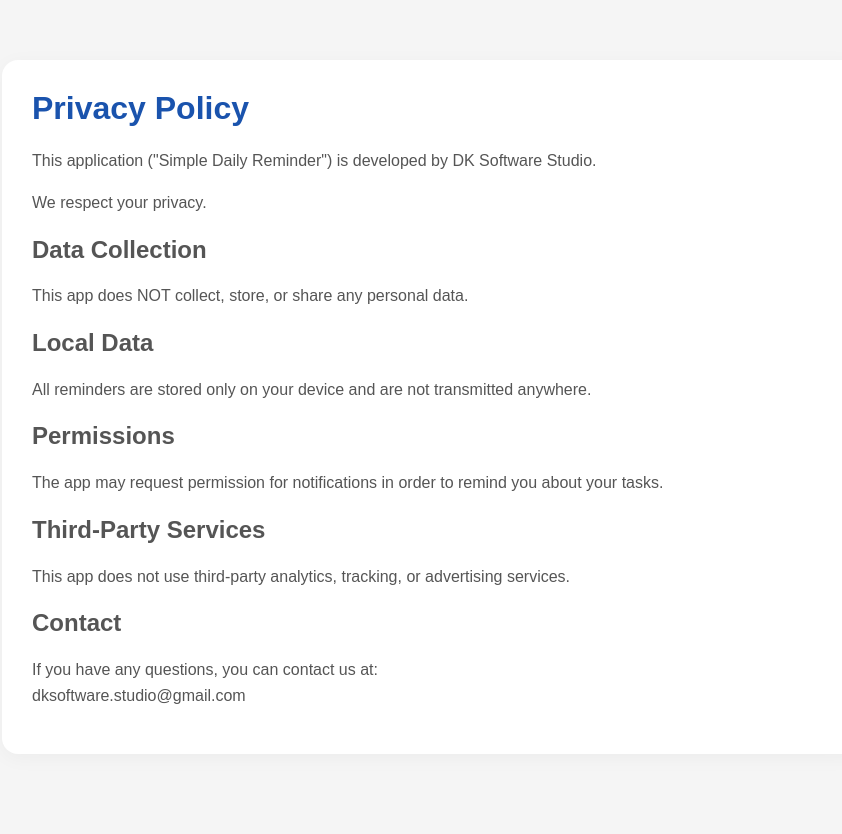
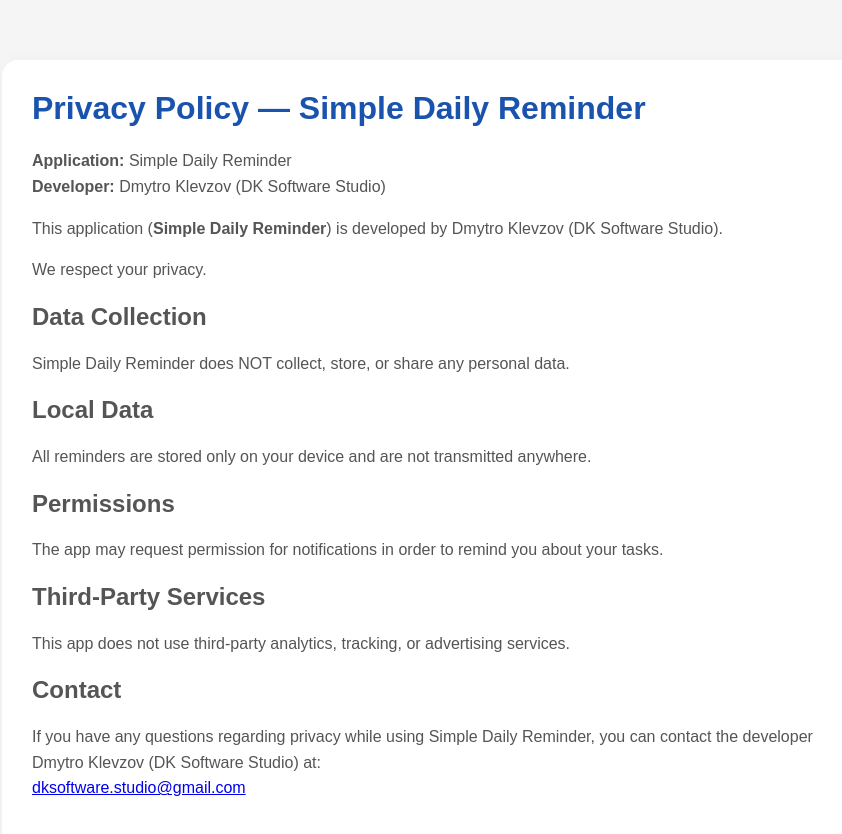
Before and after one commit to dksoftwarestudio/dksoftwarestudio.github.io, a plain HTML site: page privacy-reminder.html in a window 1280 px wide. Shown: the whole page, without its empty margins (208-1050 px from the left). Drawn offline with Linux system fonts and the light colour scheme.

Commit message:
Update privacy policy for Simple Daily Reminder

```diff
--- a/privacy-reminder.html
+++ b/privacy-reminder.html
@@ -3,17 +3,17 @@
 <head>
 <meta charset="UTF-8">
 <meta name="viewport" content="width=device-width, initial-scale=1.0">
-<title>Privacy Policy — DK Software Studio</title>
-<meta name="description" content="Privacy policy for the My Reminder app by DK Software Studio, including information about local data, permissions and third-party services.">
+<title>Privacy Policy — Simple Daily Reminder | Dmytro Klevzov (DK Software Studio)</title>
+<meta name="description" content="Privacy policy for the Simple Daily Reminder app developed by Dmytro Klevzov (DK Software Studio), including information about local data, permissions and third-party services.">
 <meta property="og:type" content="website">
-<meta property="og:title" content="Privacy Policy — My Reminder">
-<meta property="og:description" content="Privacy policy for the My Reminder app by DK Software Studio, including information about local data, permissions and third-party services.">
+<meta property="og:title" content="Privacy Policy — Simple Daily Reminder">
+<meta property="og:description" content="Privacy policy for the Simple Daily Reminder app developed by Dmytro Klevzov (DK Software Studio), including information about local data, permissions and third-party services.">
 <meta property="og:url" content="https://dksoftwarestudio.com/privacy-reminder.html">
 <meta property="og:image" content="https://dksoftwarestudio.com/og-image.png">
 <meta property="og:site_name" content="DK Software Studio">
 <meta name="twitter:card" content="summary_large_image">
-<meta name="twitter:title" content="Privacy Policy — My Reminder">
-<meta name="twitter:description" content="Privacy policy for the My Reminder app by DK Software Studio, including information about local data, permissions and third-party services.">
+<meta name="twitter:title" content="Privacy Policy — Simple Daily Reminder">
+<meta name="twitter:description" content="Privacy policy for the Simple Daily Reminder app developed by Dmytro Klevzov (DK Software Studio), including information about local data, permissions and third-party services.">
 <meta name="twitter:image" content="https://dksoftwarestudio.com/og-image.png">
 <link rel="canonical" href="https://dksoftwarestudio.com/privacy-reminder.html">
 <link rel="icon" type="image/png" href="dk-icon.png">
@@ -57,14 +57,17 @@ line-height:1.6;
 <div class="wrap">
 <div class="card">
 
-<h1>Privacy Policy</h1>
+<h1>Privacy Policy — Simple Daily Reminder</h1>
 
-<p>This application ("Simple Daily Reminder") is developed by DK Software Studio.</p>
+<p><strong>Application:</strong> Simple Daily Reminder<br>
+<strong>Developer:</strong> Dmytro Klevzov (DK Software Studio)</p>
+
+<p>This application (<strong>Simple Daily Reminder</strong>) is developed by Dmytro Klevzov (DK Software Studio).</p>
 
 <p>We respect your privacy.</p>
 
 <h2>Data Collection</h2>
-<p>This app does NOT collect, store, or share any personal data.</p>
+<p>Simple Daily Reminder does NOT collect, store, or share any personal data.</p>
 
 <h2>Local Data</h2>
 <p>All reminders are stored only on your device and are not transmitted anywhere.</p>
@@ -76,8 +79,8 @@ line-height:1.6;
 <p>This app does not use third-party analytics, tracking, or advertising services.</p>
 
 <h2>Contact</h2>
-<p>If you have any questions, you can contact us at:<br>
-dksoftware.studio@gmail.com</p>
+<p>If you have any questions regarding privacy while using Simple Daily Reminder, you can contact the developer Dmytro Klevzov (DK Software Studio) at:<br>
+<a href="mailto:dksoftware.studio@gmail.com">dksoftware.studio@gmail.com</a></p>
 
 </div>
 </div>
```
